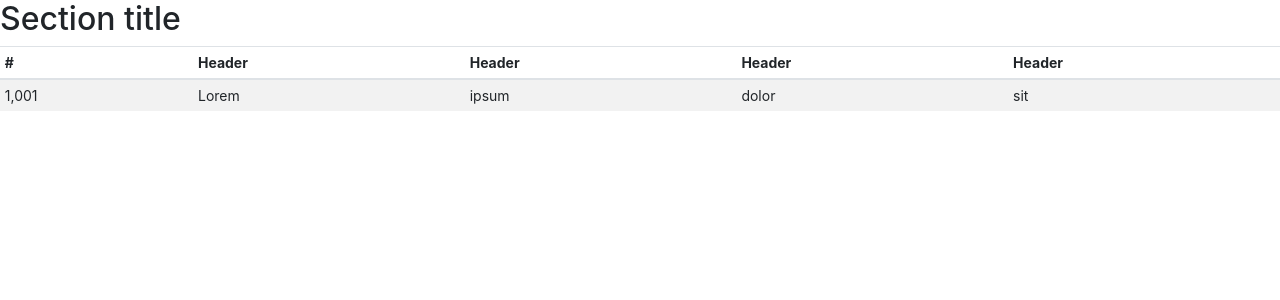
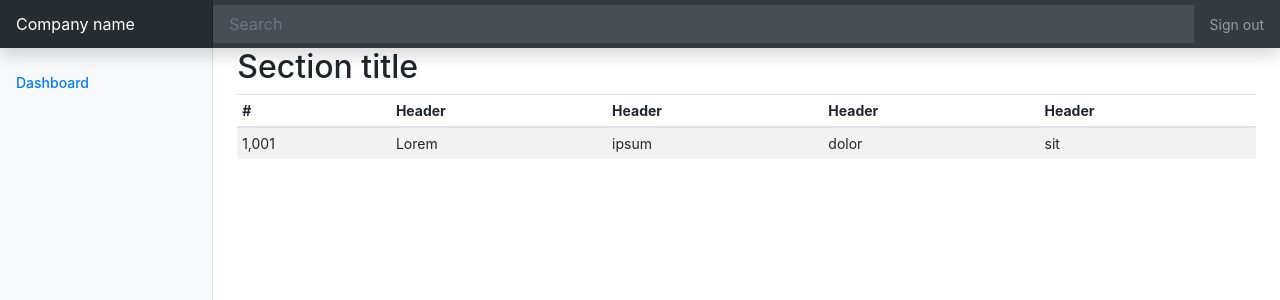
Before and after one commit to HarisLania/react-api_test, a React (Create React App) app: page / in a window 1280 px wide. Shown: the top 300 px of the page. Built offline with nearby package versions, Linux system fonts and the light colour scheme.

Commit message:
creating wrapper

```diff
--- a/src/secure/Dashboard.tsx
+++ b/src/secure/Dashboard.tsx
@@ -1,7 +1,8 @@
 import React from "react";
+import Wrapper from "./Wrapper";
 
 const Dashboard = () => (
-    <div className="Dashboard">
+    <Wrapper>
             <h2>Section title</h2>
             <div className="table-responsive">
               <table className="table table-striped table-sm">
@@ -26,7 +27,7 @@ const Dashboard = () => (
                 </tbody>
               </table>
             </div>
-    </div>
+    </Wrapper>
 )
 
 export default Dashboard;
--- /dev/null
+++ b/src/secure/Wrapper.tsx
@@ -0,0 +1,25 @@
+import React, { Component } from 'react'
+import Menu from './components/Menu'
+import Nav from './components/Nav'
+
+class Wrapper extends Component {
+    render() {
+        return (
+            <>
+                <Nav />
+
+                <div className="container-fluid">
+                    <div className="row">
+                        <Menu />
+
+                        <main role="main" className="col-md-9 ml-sm-auto col-lg-10 px-md-4">
+                            {this.props.children}
+                        </main>
+                    </div>
+                </div>
+            </>
+        )
+    }
+}
+
+export default Wrapper
```
